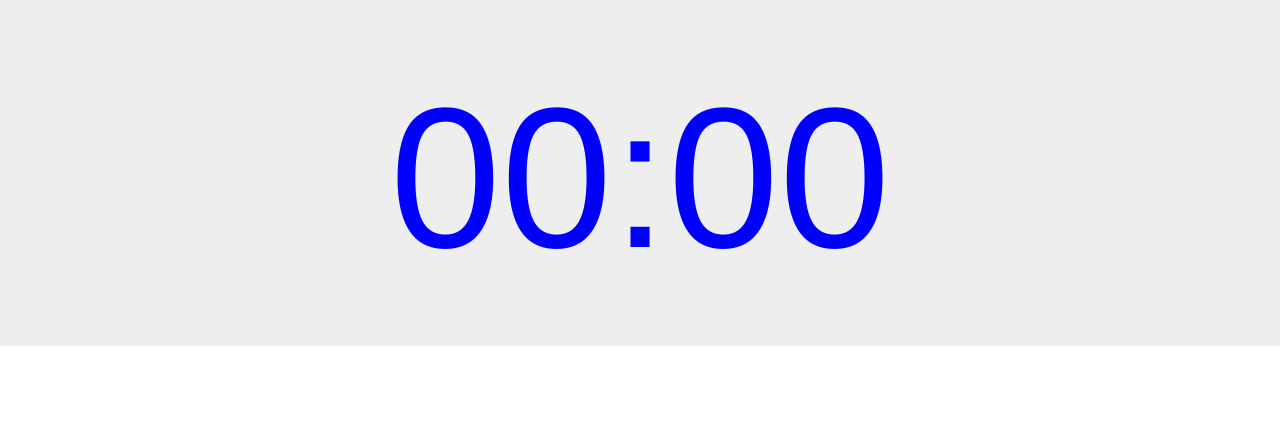
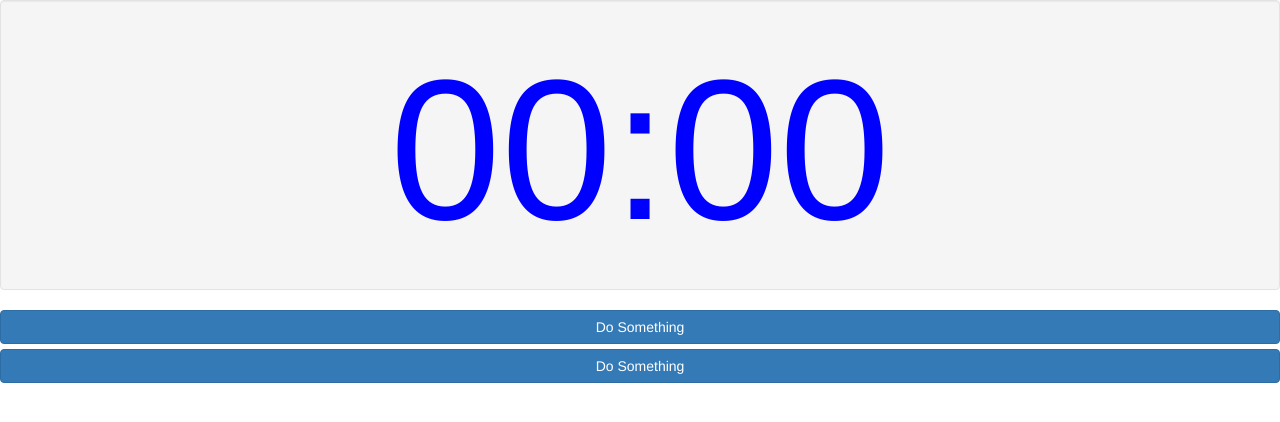
Before and after one commit to dstarr/ReactTimer, a React app: page / in a window 1280 px wide. Shown: the top 422 px of the page. Built offline with nearby package versions, Linux system fonts and the light colour scheme.

Commit message:
saving state before trying layout

```diff
--- a/components/AppContainer.js
+++ b/components/AppContainer.js
@@ -1,6 +1,7 @@
 import React from 'react';
-import Jumbotron from 'react-bootstrap/lib/Jumbotron'
+import Well from 'react-bootstrap/lib/Well'
 import TimeRemaining from './TimeRemaining'
+import ModifyTimeButtons from './ModifyTimeButtons'
 
 class AppContainer extends React.Component {
 
@@ -11,22 +12,25 @@ class AppContainer extends React.Component {
     render = () => {
 
         const jumboStyle = {
-            textAlign:'center'
+            textAlign: 'center'
         };
 
         const colonStyle = {
-            fontSize:200,
+            fontSize: 200,
             color: 'blue',
 
         };
 
         return (
-            <Jumbotron>
-                <h1 bsClass="jumbotron" style={jumboStyle}>
-                    <TimeRemaining minutes="0" seconds="0"/>
+            <div>
+                <Well>
+                    <h1 bsClass="jumbotron" style={jumboStyle}>
+                        <TimeRemaining minutes="0" seconds="0"/>
+                    </h1>
+                </Well>
 
-                </h1>
-            </Jumbotron>
+                <ModifyTimeButtons />
+            </div>
 
         );
     }
--- /dev/null
+++ b/components/ModifyTimeButtons.js
@@ -0,0 +1,37 @@
+import React from 'react';
+import {Button, Grid, Row, Col} from 'react-bootstrap'
+
+class ModifyTimeButtons extends React.Component {
+
+    constructor(props) {
+        super(props);
+    }
+
+
+    render = () => {
+
+        const gridStyle = {
+            align: 'center',
+            borderColor: 'red',
+            borderWidth: 3,
+            borderStyle: 'solid',
+            width: 500
+        };
+
+        const colStyle = {
+            align: 'right'
+        };
+
+
+        return (
+
+            <div align="center">
+                <Button style={colStyle} bsStyle="primary" block>Do Something</Button>
+                <Button style={colStyle} bsStyle="primary" block>Do Something</Button>
+            </div>
+
+        );
+    }
+}
+
+export default ModifyTimeButtons;
--- a/components/TimeRemaining.js
+++ b/components/TimeRemaining.js
@@ -5,12 +5,11 @@ class TimeRemaining extends React.Component {
     constructor(props) {
         super(props);
 
-        //this.formatNumber = this.formatNumber.bind(this);
     }
 
     formatNumber = (number) => {
 
-        if(number.length > 1)
+        if (number.length > 1)
             return number;
 
         number = "0" + number;
--- a/package.json
+++ b/package.json
@@ -7,7 +7,8 @@
   "scripts": {
     "test": "mocha -r babel-core/register --recursive ./test/",
     "start": "webpack --progress --colors --watch",
-    "build": "webpack"
+    "build": "webpack",
+    "run": "webpack-dev-server"
   },
   "dependencies": {
     "path": "^0.12.7",
```
Also changed, not shown: 1 other file (tests, documents, lock files or other folders).
